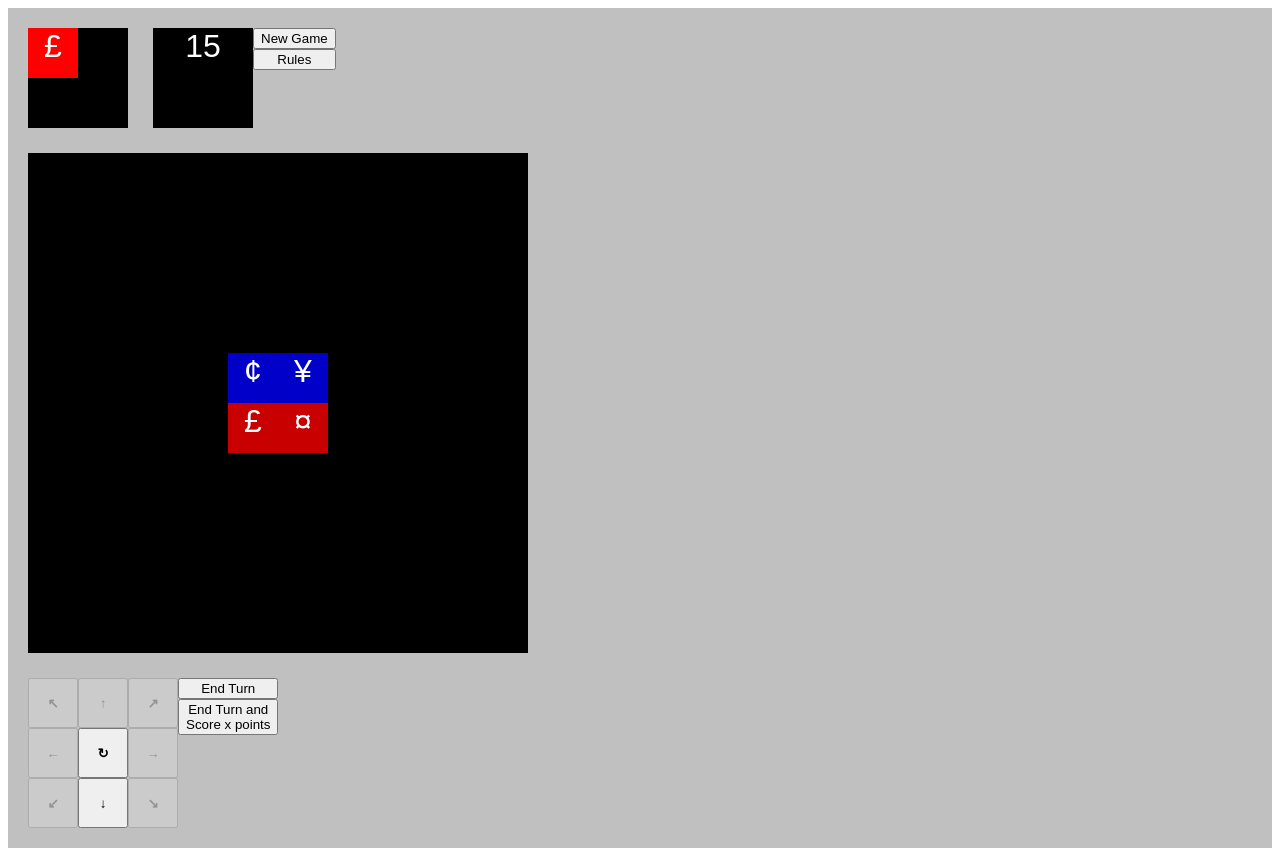
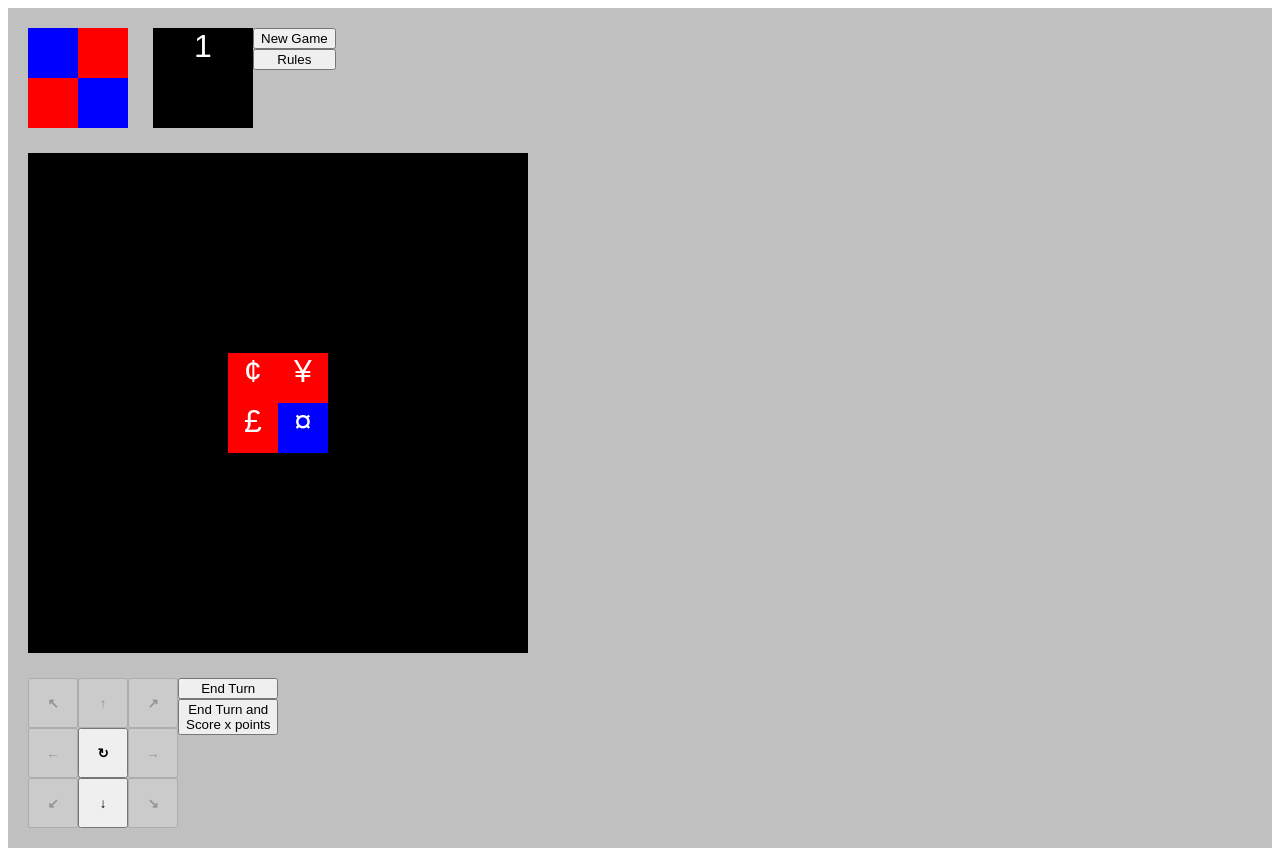
Before and after one commit to skedwards88/sector-old, a plain HTML site: page index.html in a window 1280 px wide. Drawn offline with Linux system fonts and the light colour scheme.

Commit message:
game setup

```diff
--- a/index.html
+++ b/index.html
@@ -10,12 +10,12 @@
     <div id="game">
         <div id="unplayed">
             <div id="offer">
-                <div class="square" id="offer_q1"></div>
-                <div class="square" id="offer_q2"></div>
-                <div class="square" id="offer_q3"></div>
-                <div class="square" id="offer_q4"></div>
+                <div class="square" id="offer_row0col0"></div>
+                <div class="square" id="offer_row0col1"></div>
+                <div class="square" id="offer_row1col0"></div>
+                <div class="square" id="offer_row1col1"></div>
             </div>
-            <div id="deck">15</div>
+            <div id="deck"></div>
             <div id="new_game_and_rules">
                 <button>New Game</button>
                 <button>Rules</button>
--- a/index.js
+++ b/index.js
@@ -1,35 +1,206 @@
 // TODO
+// input tiles
+//
 // let arrow keys control nav buttons
 
+// import { tiles } from './tiles.js'
+// import { shuffleArray } from './shuffle.js'
 
-let squares = Array(10).fill(Array(10).fill({ color: "black", symbol: null }));
+// const tiles = require("./tiles")
+// const shuffleArray = require("./shuffle");
+
+function shuffleArray(array) {
+    // Swap each value in an array, starting at the end of the array, with a position equal or earlier in the array.
+    for (let index = array.length - 1; index > 0; index--) {
+
+        // Get a random index from 0 to the current index of the array
+        // So for an array of length 3, the first round will be 0, 1, or 2, second round 0 or 1, and last round 0
+        // The values at this index and the current index will be swapped
+        let swapIndex = Math.floor(Math.random() * (index + 1));
+
+        // If the current index and index to swap are the same, move on to the next loop iteration
+        if (index === swapIndex) {
+            continue;
+        }
+
+        // Get the original value at index,
+        // set the value at the index to be the value at the swap index,
+        // then set the value at the swap index to be the original value at the index
+        let swapValue = array[index];
+        array[index] = array[swapIndex];
+        array[swapIndex] = swapValue;
+    }
+}
+
+class Quadrant {
+    constructor({ color, symbol }) {
+        this.color = color;
+        this.symbol = symbol;
+    }
+}
+
+class Tile {
+    constructor({ quadrants }) {
+        this.quadrants = quadrants;
+    }
+}
+
+const tiles = [
+    new Tile({
+        quadrants: [
+            [
+                new Quadrant({
+                    color: "red",
+                    symbol: null
+                }),
+                new Quadrant({
+                    color: "blue",
+                    symbol: null
+                })
+            ],
+            [
+                new Quadrant({
+                    color: "blue",
+                    symbol: null
+                }),
+                new Quadrant({
+                    color: "blue",
+                    symbol: null
+                })
+            ]
+        ]
+    }),
+
+    new Tile({
+        quadrants: [
+            [
+                new Quadrant({
+                    color: "blue",
+                    symbol: null
+                }),
+                new Quadrant({
+                    color: "red",
+                    symbol: null
+                })
+            ],
+            [
+                new Quadrant({
+                    color: "red",
+                    symbol: null
+                }),
+                new Quadrant({
+                    color: "blue",
+                    symbol: null
+                })
+            ]
+        ]
+    }),
+
+    new Tile({
+        quadrants: [
+            [
+                new Quadrant({
+                    color: "red",
+                    symbol: null
+                }),
+                new Quadrant({
+                    color: "red",
+                    symbol: null
+                })
+            ],
+            [
+                new Quadrant({
+                    color: "red",
+                    symbol: null
+                }),
+                new Quadrant({
+                    color: "blue",
+                    symbol: null
+                })
+            ]
+        ]
+    })
+
+]
+
+function makeQuad() {
+    return new Quadrant({
+        color: "black",
+        symbol: null
+    })
+}
+
+var deck = [];
+// let board = Array(10).fill(Array(10).fill(makeQuad()));
+let board = Array.from({ length: 10 }, e => Array(10).fill(new Quadrant({
+    color: "black",
+    symbol: null
+})))
 let overlay = {
     row: null,
     column: null,
-    squares: [
-        [{ color: "black", symbol: null }, { color: "blue", symbol: null }],
-        [{ color: "red", symbol: null }, { color: "red", symbol: null }]
-    ]
+    tile: null
 }
+
+// Setup Game
+function setUpGame() {
+
+    // Shuffle tiles
+    deck = tiles.slice();
+    shuffleArray(deck);
+
+    // Put one in middle of board (populate board, render tile)
+    starting_tile = deck.pop();
+    board[4][4] = starting_tile.quadrants[0][0]
+    board[4][5] = starting_tile.quadrants[0][1]
+    board[5][4] = starting_tile.quadrants[1][0]
+    board[5][5] = starting_tile.quadrants[1][1]
+    board.forEach((row, row_index) => row.forEach((square, column_index) => {
+        let element = document.getElementById("row" + row_index + "col" + column_index);
+        element.style.backgroundColor = square.color;
+    }))
+
+    // Draw one for offer, update overlay and render
+    overlay.tile = deck.pop();
+    overlay.tile.quadrants.forEach((row, row_index) => row.forEach((square, column_index) => {
+        let element = document.getElementById("offer_row" + row_index + "col" + column_index);
+        element.style.backgroundColor = square.color;
+    }))
+
+    // update # remaining in draw pile
+    console.log(deck)
+    document.getElementById("deck").textContent = deck.length
+
+}
+
+setUpGame()
 
 function move(row_increment, column_increment) {
 
     // Clear the styling on the old squares
-    overlay.squares.forEach((row, row_index) => row.forEach((square, column_index) => {
+    overlay.tile.quadrants.forEach((row, row_index) => row.forEach((square, column_index) => {
         let row = overlay.row + row_index;
         let column = overlay.column + column_index;
         if (row !== null && column !== null) {
             let element = document.getElementById("row" + row + "col" + column);
-            element.style.backgroundColor = squares[row][column]["color"];
+            console.log(board[row][column])
+            element.style.backgroundColor = board[row][column].color;
         }
     }))
 
+    // If moving onto the board, clear the offer
+    if (overlay.row === null) {
+        overlay.tile.quadrants.forEach((row, row_index) => row.forEach((square, column_index) => {
+            let element = document.getElementById("offer_row" + row_index + "col" + column_index);
+            element.style.backgroundColor = "black";
+        }))
+    }
     // Update overlay position
     overlay.row === null ? overlay.row = 0 : overlay.row += row_increment;
     overlay.column === null ? overlay.column = 0 : overlay.column += column_increment;
 
     // Update square styling
-    overlay.squares.forEach((row, row_index) => row.forEach((square, column_index) => {
+    overlay.tile.quadrants.forEach((row, row_index) => row.forEach((square, column_index) => {
         let row = overlay.row + row_index;
         let column = overlay.column + column_index;
         let element = document.getElementById("row" + row + "col" + column);
@@ -38,9 +209,9 @@ function move(row_increment, column_increment) {
 
     // If it is invalid to move in a direction, inactivate those move buttons
     let valid_up = overlay.row !== 0;
-    let valid_down = overlay.row + 1 !== (squares.length - 1);
+    let valid_down = overlay.row + 1 !== (board.length - 1);
     let valid_left = overlay.column !== 0;
-    let valid_right = overlay.column + 1 !== squares[0].length - 1;
+    let valid_right = overlay.column + 1 !== board[0].length - 1;
     valid_up ? document.getElementById("up").removeAttribute("disabled") : document.getElementById("up").setAttribute("disabled", "");
     valid_down ? document.getElementById("down").removeAttribute("disabled") : document.getElementById("down").setAttribute("disabled", "");
     valid_left ? document.getElementById("left").removeAttribute("disabled") : document.getElementById("left").setAttribute("disabled", "");
@@ -55,16 +226,23 @@ function move(row_increment, column_increment) {
 
 function rotate() {
     // Rotate the tile 90 degrees clockwise
-    overlay.squares = [[overlay.squares[1][0], overlay.squares[0][0]], [overlay.squares[1][1], overlay.squares[0][1]]]
+    overlay.tile.quadrants = [[overlay.tile.quadrants[1][0], overlay.tile.quadrants[0][0]], [overlay.tile.quadrants[1][1], overlay.tile.quadrants[0][1]]]
 
-    // Update square styling
-    overlay.squares.forEach((row, row_index) => row.forEach((square, column_index) => {
-        let row = overlay.row + row_index;
-        let column = overlay.column + column_index;
-        let element = document.getElementById("row" + row + "col" + column);
-        element.style.backgroundColor = square.color;
-    }))
+    // Update offer or square styling
+    if (overlay.row === null) {
+        overlay.tile.quadrants.forEach((row, row_index) => row.forEach((square, column_index) => {
+            let element = document.getElementById("offer_row" + row_index + "col" + column_index);
+            element.style.backgroundColor = square.color;
+        }))
 
+    } else {
+        overlay.tile.quadrants.forEach((row, row_index) => row.forEach((square, column_index) => {
+            let row = overlay.row + row_index;
+            let column = overlay.column + column_index;
+            let element = document.getElementById("row" + row + "col" + column);
+            element.style.backgroundColor = square.color;
+        }))
+    }
 }
 
 function endTurn() {
```
